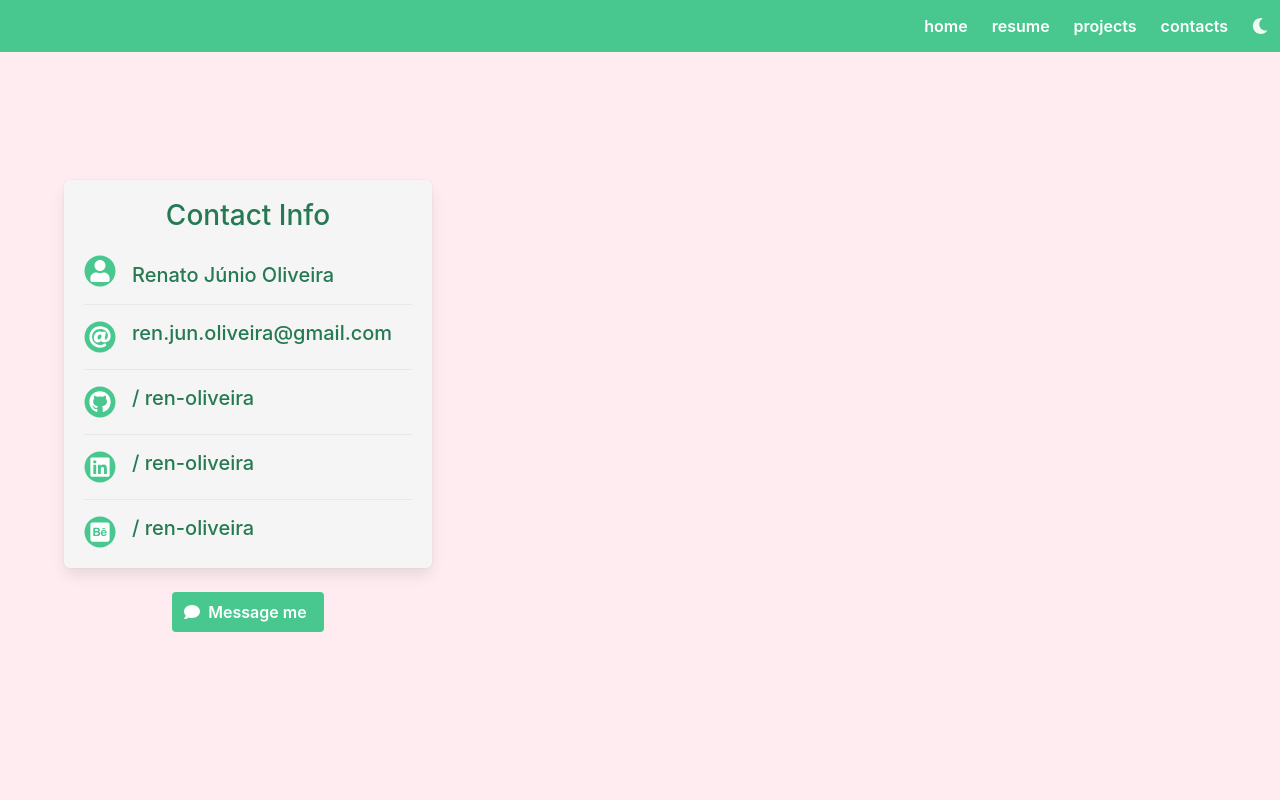
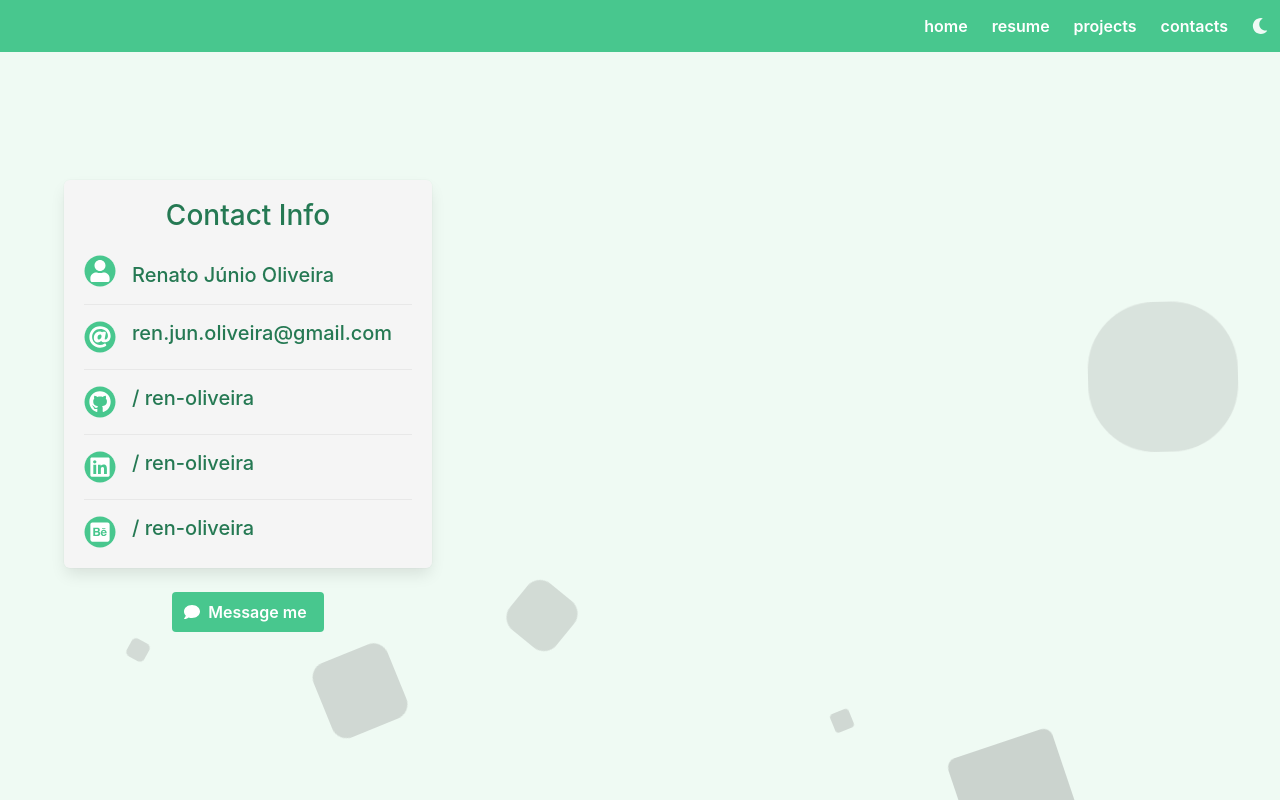
Before and after one commit to Ren-Oliveira/Resume, a React (Create React App) app: page /contacts in a window 1280 px wide. Built offline with nearby package versions, Linux system fonts and the light colour scheme.

Commit message:
added background

```diff
--- /dev/null
+++ b/src/components/layout/Background.js
@@ -0,0 +1,28 @@
+import { useTheme } from '../../store/ThemeContext';
+import classes from './Background.module.css';
+
+const Background = props => {
+  const theme = useTheme();
+
+  return (
+    <>
+      <div className={classes.children}>{props.children}</div>
+      <div className={!theme ? classes.areaLight : classes.areaDark}>
+        <ul className={classes.circles}>
+          <li></li>
+          <li></li>
+          <li></li>
+          <li></li>
+          <li></li>
+          <li></li>
+          <li></li>
+          <li></li>
+          <li></li>
+          <li></li>
+        </ul>
+      </div>
+    </>
+  );
+};
+
+export default Background;
--- /dev/null
+++ b/src/components/layout/Background.module.css
@@ -0,0 +1,131 @@
+* {
+  margin: 0px;
+  padding: 0px;
+}
+
+.children {
+  width: 100%;
+  position: absolute;
+  z-index: 100;
+}
+
+.areaDark {
+  width: 100%;
+  height: 100vh;
+  background: hsl(0, 0%, 14%);
+}
+
+.areaLight {
+  width: 100%;
+  height: 100vh;
+  background: hsl(142, 52%, 96%);
+}
+
+.circles {
+  position: absolute;
+  top: 0;
+  left: 0;
+  width: 100%;
+  height: 100%;
+  overflow: hidden;
+}
+
+.circles li {
+  position: absolute;
+  display: block;
+  list-style: none;
+  width: 20px;
+  height: 20px;
+  background: rgba(109, 109, 109, 0.3);
+  animation: animate 25s linear infinite;
+  bottom: -150px;
+}
+
+.circles li:nth-child(1) {
+  left: 25%;
+  width: 80px;
+  height: 80px;
+  animation-delay: 0s;
+}
+
+.circles li:nth-child(2) {
+  left: 10%;
+  width: 20px;
+  height: 20px;
+  animation-delay: 2s;
+  animation-duration: 12s;
+}
+
+.circles li:nth-child(3) {
+  left: 70%;
+  width: 20px;
+  height: 20px;
+  animation-delay: 4s;
+}
+
+.circles li:nth-child(4) {
+  left: 40%;
+  width: 60px;
+  height: 60px;
+  animation-delay: 0s;
+  animation-duration: 18s;
+}
+
+.circles li:nth-child(5) {
+  left: 65%;
+  width: 20px;
+  height: 20px;
+  animation-delay: 0s;
+}
+
+.circles li:nth-child(6) {
+  left: 75%;
+  width: 110px;
+  height: 110px;
+  animation-delay: 3s;
+}
+
+.circles li:nth-child(7) {
+  left: 35%;
+  width: 150px;
+  height: 150px;
+  animation-delay: 7s;
+}
+
+.circles li:nth-child(8) {
+  left: 50%;
+  width: 25px;
+  height: 25px;
+  animation-delay: 15s;
+  animation-duration: 45s;
+}
+
+.circles li:nth-child(9) {
+  left: 20%;
+  width: 15px;
+  height: 15px;
+  animation-delay: 2s;
+  animation-duration: 35s;
+}
+
+.circles li:nth-child(10) {
+  left: 85%;
+  width: 150px;
+  height: 150px;
+  animation-delay: 0s;
+  animation-duration: 11s;
+}
+
+@keyframes animate {
+  0% {
+    transform: translateY(0) rotate(0deg);
+    opacity: 1;
+    border-radius: 10;
+  }
+
+  100% {
+    transform: translateY(-1000px) rotate(720deg);
+    opacity: 0.1;
+    border-radius: 90%;
+  }
+}
--- a/src/components/layout/Layout.js
+++ b/src/components/layout/Layout.js
@@ -1,11 +1,14 @@
 import { Fragment } from 'react';
+import Background from './Background';
 import MainNavigation from './MainNavigation';
 
 const Layout = props => {
   return (
     <Fragment>
-      <MainNavigation />
-      <main>{props.children}</main>
+      <Background>
+        <MainNavigation />
+        <main>{props.children}</main>
+      </Background>
     </Fragment>
   );
 };
--- a/src/pages/Contacts.js
+++ b/src/pages/Contacts.js
@@ -1,17 +1,9 @@
-import { useTheme } from '../store/ThemeContext';
-
 import 'bulma/css/bulma.min.css';
 import ContactsCard from '../components/ui/contacts/ContactsCard';
 import MessageMe from '../components/ui/contacts/MessageMe';
 
 const Contacts = () => {
-  const darkTheme = useTheme();
-
-  const classDark = 'has-background-black-ter';
-  const classLight = 'has-background-danger-light';
-
   return (
-    <div className={darkTheme ? classDark : classLight}>
     <div className="hero is-fullheight">
       <div className="hero-body">
         <div className="container mt-5">
@@ -24,7 +16,6 @@ const Contacts = () => {
         </div>
       </div>
     </div>
-    </div>
   );
 };
 
--- a/src/pages/Home.js
+++ b/src/pages/Home.js
@@ -1,12 +1,10 @@
 import { useTheme } from '../store/ThemeContext';
+import SocialMedia from '../components/ui/home/SocialMedia';
 import 'bulma/css/bulma.min.css';
-import SocialMedia from '../components/ui/home/SocialMedia';
 
 const Home = () => {
   const darkTheme = useTheme();
 
-  const backgroundDark = 'has-background-black-ter';
-  const backgroundLight = 'has-background-success-light';
   const titleDark = 'has-text-danger-light';
   const titleLight = 'has-text-success-dark';
   const subtitleDark = 'has-text-danger';
@@ -24,7 +22,7 @@ const Home = () => {
   const greeting = ['Hello!', 'Welcome!', 'Hi!'];
 
   return (
-    <div className={darkTheme ? backgroundDark : backgroundLight}>
+    <div>
       <div className="hero is-fullheight">
         <div className="hero-body">
           <div className="container has-text-centered is-unselectable">
--- a/src/pages/Projects.js
+++ b/src/pages/Projects.js
@@ -1,22 +1,15 @@
-import { useTheme } from '../store/ThemeContext';
-
 import 'bulma/css/bulma.min.css';
 import ProjectCard from '../components/ui/projects/ProjectCard';
 import cardioIMG from '../assets/cardio_log.jpg';
 import shopIMG from '../assets/react_shop.jpg';
 
 const Projects = props => {
-  const darkTheme = useTheme();
-  const classDark = 'has-background-black-ter';
-  const classLight = 'has-background-danger-light';
-
   const cardioDescription = `A single-page app in vanilla JS with an interecative map to log workouts.
   Uses leaflet library but no frameworks.`;
 
   const shopDescription = `A dynamic single-page app in ReactJS and custom CSS. Fetches products from a Firebase Database and displays them with pagination.`;
 
   return (
-    <div className={darkTheme ? classDark : classLight}>
     <div className="hero is-fullheight">
       <div className="hero-body">
         <div className="container is-centered is-max-widescreen">
@@ -44,7 +37,6 @@ const Projects = props => {
         </div>
       </div>
     </div>
-    </div>
   );
 };
 
--- a/src/pages/Resume.js
+++ b/src/pages/Resume.js
@@ -1,19 +1,12 @@
-import { useTheme } from '../store/ThemeContext';
-
 import CredentialsCard from '../components/ui/resume/CredentialsCard';
-// import ContactsCard from '../components/ui/resume/ContactsCard';
 import SkillCard from '../components/ui/resume/SkillCard';
 import IntroCard from '../components/ui/resume/IntroCard';
 
 import 'bulma/css/bulma.min.css';
 
 const Resume = () => {
-  const darkTheme = useTheme();
-  const classDark = 'section has-background-black-ter pr-0 pl-0';
-  const classLight = 'section has-background-success-light pr-0 pl-0';
-
   return (
-    <section className={darkTheme ? classDark : classLight}>
+    <section className="section pr-0 pl-0">
       <div className="container mt-5">
         <div className="columns is-desktop">
           <div className="column is-two-thirds-desktop">
@@ -21,7 +14,6 @@ const Resume = () => {
             <CredentialsCard />
           </div>
           <div className="column is-one-third-desktop">
-            {/* <ContactsCard /> */}
             <SkillCard />
           </div>
         </div>
```
Lines whose indentation alone changed are shown as unchanged.
